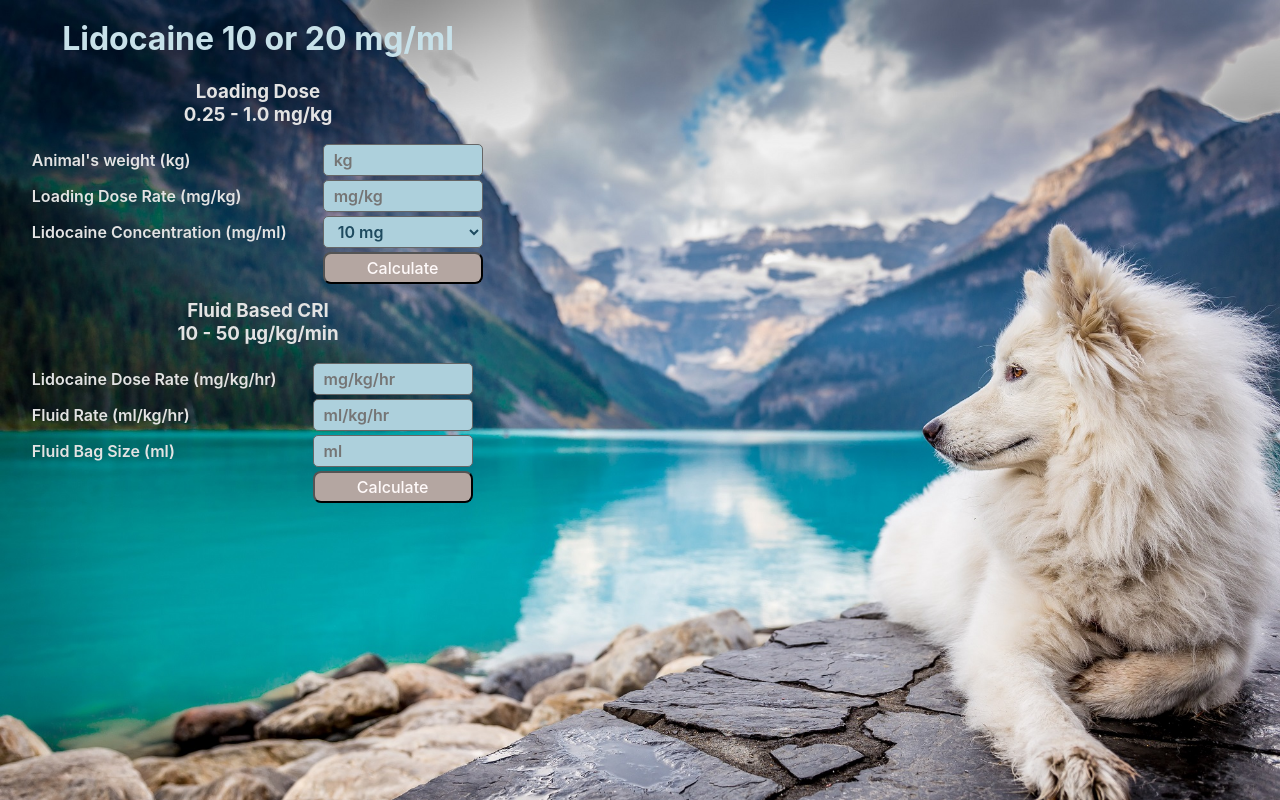
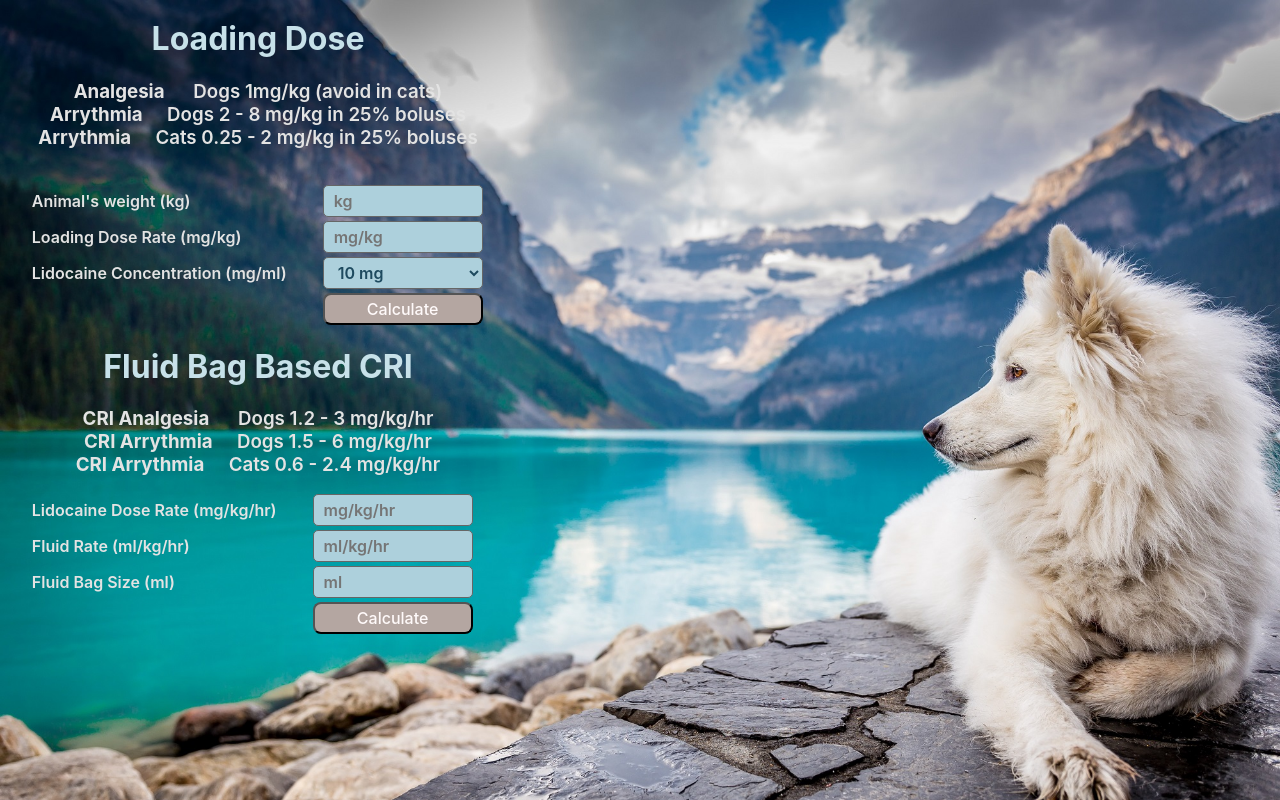
Before and after one commit to kissimoto/lidocaine_cri, a plain HTML site: page index.html in a window 1280 px wide. Drawn offline with Linux system fonts and the light colour scheme.

Commit message:
Update index.html

```diff
--- a/index.html
+++ b/index.html
@@ -7,10 +7,12 @@
 </head>
 <body>
     <header>
-        <h1>Lidocaine 10 or 20 mg/ml</h1>
-        <h3>Loading Dose <br>0.25 - 1.0 mg/kg</h3>
+        <h1>Loading Dose</h1>
+      <h3>Analgesia <label>Dogs 1mg/kg (avoid in cats)</label> <br>
+       Arrythmia<label>Dogs 2 - 8 mg/kg in 25% boluses</label>
+       Arrythmia<label>Cats 0.25 - 2 mg/kg in 25% boluses</label></h3>
     </header>
-
+   <br>
     <div class='wrapper1'>
 
     <table>
@@ -21,7 +23,8 @@
     </tr>
     <tr>
         <td><label for=loadingDoseRate>Loading Dose Rate (mg/kg)</label></td>
-        <td><input type="number"  id="loadingDoseRate" required value="" placeholder="mg/kg"></td>
+        <td><input  type="number"  id="loadingDoseRate" required value="" placeholder="mg/kg"></td>
+
     </tr>
     <tr>
        <td> <label for="drugCon">Lidocaine Concentration (mg/ml)</label></td>
@@ -43,7 +46,10 @@
     <div class='wrapper2'>
 
         <header>
-            <h3>Fluid Based CRI <br>10 - 50 μg/kg/min </h3>
+            <h1>Fluid Bag Based CRI</h1>
+            <h3>CRI Analgesia <label>Dogs 1.2 - 3 mg/kg/hr</label> <br>
+                CRI Arrythmia<label>Dogs 1.5 - 6 mg/kg/hr</label><br>
+                CRI Arrythmia<label>Cats 0.6 - 2.4 mg/kg/hr</label></h3>
         </header>
         <table>
             <tbody>
```
